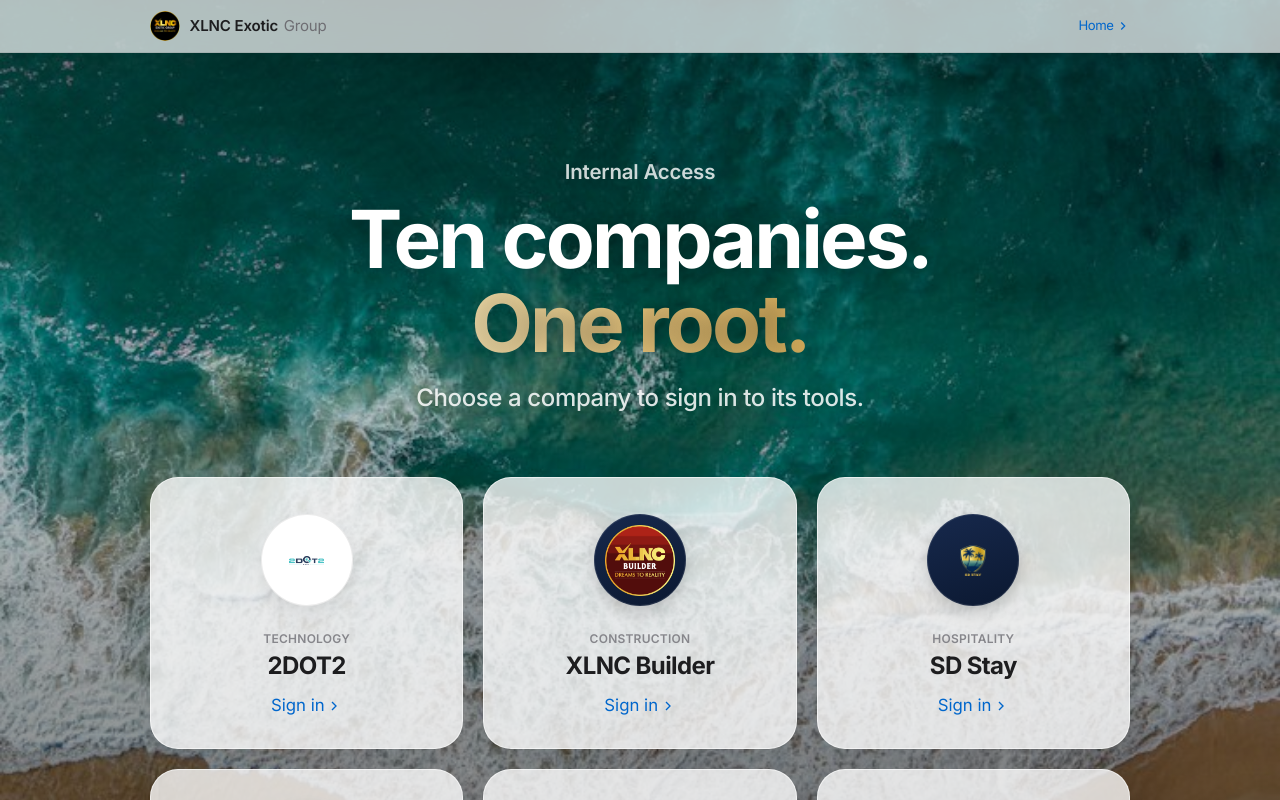
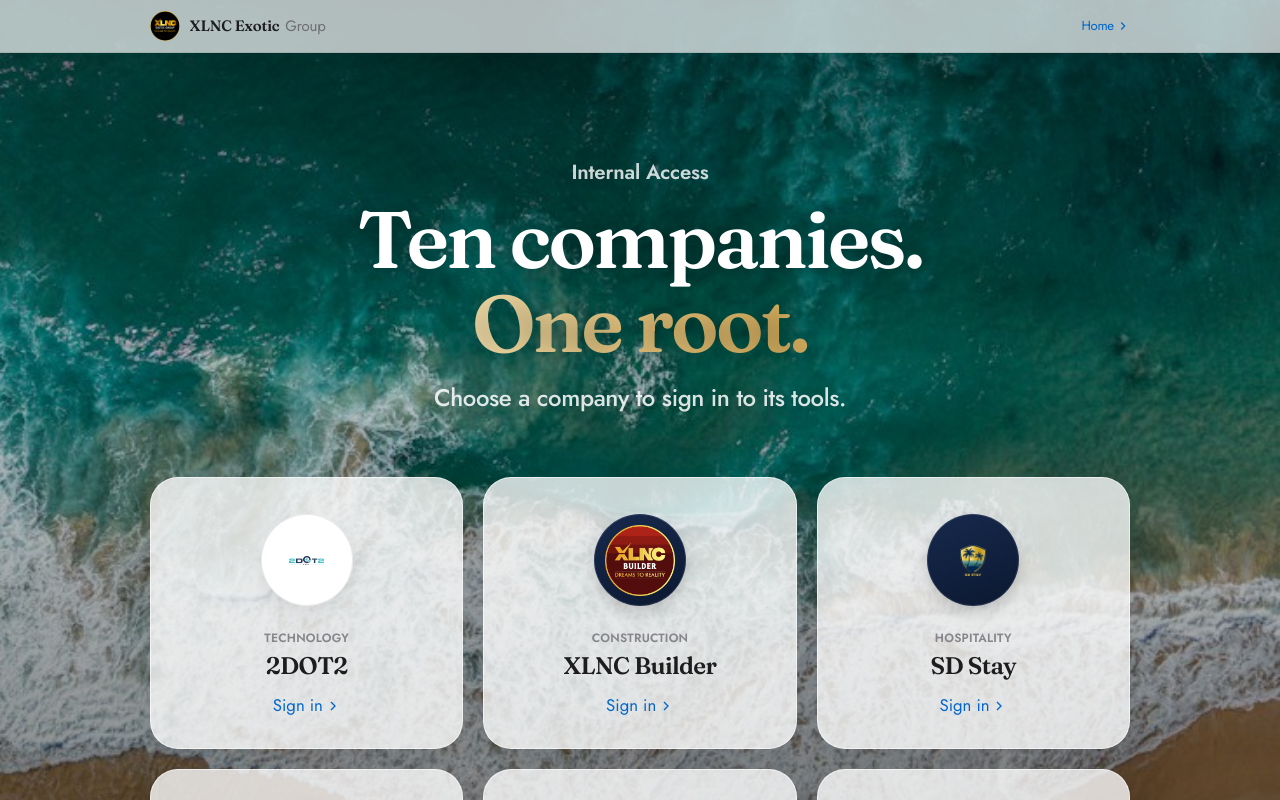
Before and after one commit to akash-bakshi/Frontend-XlncExoticGroup, a Next.js app: page /tools in a window 1280 px wide. Shown: the top 800 px of the page. Built offline with nearby package versions, Linux system fonts and the light colour scheme.

Commit message:
update tool ui

```diff
--- a/app/(reset)/layout.tsx
+++ b/app/(reset)/layout.tsx
@@ -1,19 +1,15 @@
 import type { ReactNode } from "react";
+import { inter } from "@/app/_components/inter";
 import { RootDocument } from "@/app/_components/RootDocument";
 import "@/styles/admin_change_password.css";
-
-const INTER_URL = "https://fonts.googleapis.com/css2?family=Inter:wght@400;500;600;700&display=swap";
 
 export default function ResetLayout({ children }: { children: ReactNode }) {
   return (
     <RootDocument
+      htmlClassName={inter.variable}
+      fontsUrl={null}
       bodyClassName="reset"
-      head={
-        <>
-          <link rel="stylesheet" href={INTER_URL} />
-          <link rel="preload" as="image" href="/assets/logos/tools-bg.jpg" />
-        </>
-      }
+      head={<link rel="preload" as="image" href="/assets/logos/tools-bg.jpg" />}
     >
       {children}
     </RootDocument>
--- a/app/(tools)/layout.tsx
+++ b/app/(tools)/layout.tsx
@@ -1,18 +1,14 @@
 import type { ReactNode } from "react";
+import { fraunces, jost } from "@/app/_components/fonts";
 import { RootDocument } from "@/app/_components/RootDocument";
 import "@/styles/tools.css";
-
-const INTER_URL = "https://fonts.googleapis.com/css2?family=Inter:wght@400;500;600;700&display=swap";
 
 export default function ToolsLayout({ children }: { children: ReactNode }) {
   return (
     <RootDocument
-      head={
-        <>
-          <link rel="stylesheet" href={INTER_URL} />
-          <link rel="preload" as="image" href="/assets/logos/tools-bg.jpg" />
-        </>
-      }
+      htmlClassName={`${fraunces.variable} ${jost.variable}`}
+      fontsUrl={null}
+      head={<link rel="preload" as="image" href="/assets/logos/tools-bg.jpg" />}
     >
       {children}
     </RootDocument>
--- a/app/_components/RootDocument.tsx
+++ b/app/_components/RootDocument.tsx
@@ -2,18 +2,25 @@
 import { FONTS_URL } from "@/lib/site";
 
 interface RootDocumentProps {
+  htmlClassName?: string;
   bodyClassName?: string;
+  // Sections that self-host their fonts (next/font) pass null to skip the render-blocking Google Fonts CSS.
+  fontsUrl?: string | null;
   head?: ReactNode;
   children: ReactNode;
 }
 
-export function RootDocument({ bodyClassName, head, children }: RootDocumentProps) {
+export function RootDocument({ htmlClassName, bodyClassName, fontsUrl = FONTS_URL, head, children }: RootDocumentProps) {
   return (
-    <html lang="en">
+    <html lang="en" className={htmlClassName}>
       <head>
-        <link rel="preconnect" href="https://fonts.googleapis.com" />
-        <link rel="preconnect" href="https://fonts.gstatic.com" crossOrigin="" />
-        <link rel="stylesheet" href={FONTS_URL} />
+        {fontsUrl && (
+          <>
+            <link rel="preconnect" href="https://fonts.googleapis.com" />
+            <link rel="preconnect" href="https://fonts.gstatic.com" crossOrigin="" />
+            <link rel="stylesheet" href={fontsUrl} />
+          </>
+        )}
         {head}
       </head>
       <body className={bodyClassName}>{children}</body>
--- /dev/null
+++ b/app/_components/fonts.ts
@@ -0,0 +1,16 @@
+import { Fraunces, Jost } from "next/font/google";
+
+// Self-hosted copies of the home page's typefaces, served from this origin and preloaded so first paint
+// never waits on fonts.googleapis.com. Stylesheets read them through --font-fraunces and --font-jost.
+export const fraunces = Fraunces({
+  subsets: ["latin"],
+  axes: ["opsz"],
+  display: "swap",
+  variable: "--font-fraunces",
+});
+
+export const jost = Jost({
+  subsets: ["latin"],
+  display: "swap",
+  variable: "--font-jost",
+});
--- /dev/null
+++ b/app/_components/inter.ts
@@ -0,0 +1,10 @@
+import { Inter } from "next/font/google";
+
+// Self-hosted Inter for the tools and reset pages: served from this origin and preloaded,
+// so first paint no longer waits on fonts.googleapis.com. Their stylesheets read --font-inter.
+export const inter = Inter({
+  subsets: ["latin"],
+  weight: ["400", "500", "600", "700"],
+  display: "swap",
+  variable: "--font-inter",
+});
--- a/styles/admin_change_password.css
+++ b/styles/admin_change_password.css
@@ -20,7 +20,7 @@
   --meter-off:   rgba(0, 0, 0, 0.1);
   --sheet-shadow: 0 30px 80px rgba(0, 0, 0, 0.3);
 
-  --font: "Inter", -apple-system, BlinkMacSystemFont, "SF Pro Display", "Segoe UI", Roboto, "Helvetica Neue", Arial, sans-serif;
+  --font: var(--font-inter), "Inter", -apple-system, BlinkMacSystemFont, "SF Pro Display", "Segoe UI", Roboto, "Helvetica Neue", Arial, sans-serif;
   --ease: cubic-bezier(0.28, 0.11, 0.32, 1);
   color-scheme: light;
 }
--- a/styles/tools.css
+++ b/styles/tools.css
@@ -23,7 +23,9 @@
   --tile-shadow-hover: 0 18px 44px rgba(0, 0, 0, 0.12);
   --sheet-shadow: 0 30px 80px rgba(0, 0, 0, 0.22);
 
-  --font: "Inter", -apple-system, BlinkMacSystemFont, "SF Pro Display", "Segoe UI", Roboto, "Helvetica Neue", Arial, sans-serif;
+  /* Same typefaces as the home page: Jost for text, Fraunces for headings. */
+  --font: var(--font-jost), "Jost", system-ui, -apple-system, "Segoe UI", Roboto, sans-serif;
+  --font-display: var(--font-fraunces), "Fraunces", Georgia, "Times New Roman", serif;
   --ease: cubic-bezier(0.28, 0.11, 0.32, 1);
   --container: 1024px;
   color-scheme: light;
@@ -157,6 +159,7 @@
 }
 .brand img { width: 30px; height: 30px; border-radius: 50%; object-fit: cover; }
 .brand-word {
+  font-family: var(--font-display);
   display: inline-flex;
   align-items: baseline;
   gap: 0.35rem;
@@ -167,7 +170,7 @@
   overflow: hidden;
   text-overflow: ellipsis;
 }
-.brand-word small { font-size: inherit; font-weight: 400; color: var(--text-2); }
+.brand-word small { font-family: var(--font); font-size: inherit; font-weight: 400; color: var(--text-2); }
 
 .tools-exit {
   display: inline-flex;
@@ -200,9 +203,10 @@
   letter-spacing: -0.01em;
 }
 .tools-title {
+  font-family: var(--font-display);
   margin: 0;
   font-size: clamp(2.5rem, 7.2vw, 5rem);
-  font-weight: 700;
+  font-weight: 600;
   line-height: 1.05;
   letter-spacing: -0.035em;
 }
@@ -272,8 +276,9 @@
   color: var(--text-3);
 }
 .tile-name {
+  font-family: var(--font-display);
   font-size: 1.5rem;
-  font-weight: 700;
+  font-weight: 600;
   line-height: 1.15;
   letter-spacing: -0.025em;
 }
@@ -329,8 +334,9 @@
 .coin-emblem .tray-logo { width: 70%; height: 70%; }
 
 .tray-wm {
+  font-family: var(--font-display);
   max-width: 90%;
-  font-weight: 700;
+  font-weight: 600;
   font-size: 0.95rem;
   line-height: 1.05;
   letter-spacing: -0.02em;
@@ -402,9 +408,10 @@
 
 .login-eyebrow { margin: 0; font-size: 0.94rem; color: var(--text-2); }
 .login-company {
+  font-family: var(--font-display);
   margin: 0.15rem 0 1.75rem;
   font-size: 1.75rem;
-  font-weight: 700;
+  font-weight: 600;
   line-height: 1.15;
   letter-spacing: -0.03em;
 }
```
